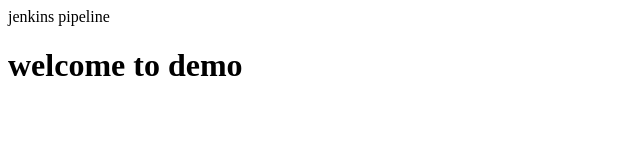
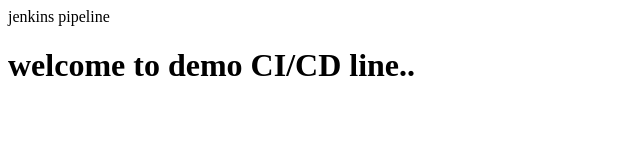
Before and after one commit to ankush1986/website, a plain HTML site: page index.html in a window 1280 px wide. Shown: the whole page, without its empty margins (0-640 px from the left). Drawn offline with Linux system fonts and the light colour scheme.

Commit message:
Added small change

```diff
--- a/index.html
+++ b/index.html
@@ -1,6 +1,6 @@
 <html>
 <tile>jenkins pipeline</title>
 <body>
-<h1> welcome to demo</h1>
+<h1> welcome to demo CI/CD line..</h1>
 </body>
 </html>
```
